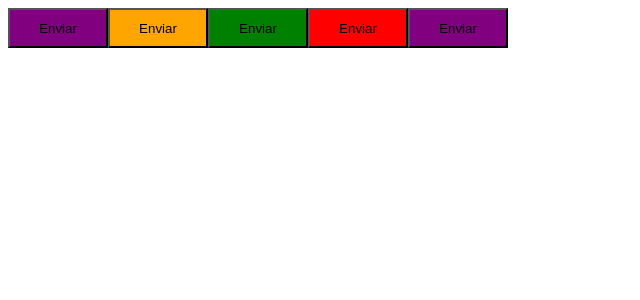
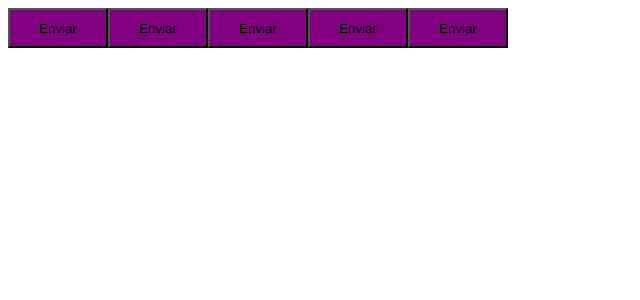
Before and after one commit to Luan4560/ignite-timer, a React (Vite) app: page / in a window 1280 px wide. Shown: the top 300 px of the page, without its empty margins (0-640 px from the left). Built offline with nearby package versions, Linux system fonts and the light colour scheme.

Commit message:
structure application -  theme setup

```diff
--- a/src/App.tsx
+++ b/src/App.tsx
@@ -1,14 +1,16 @@
+import { ThemeProvider } from "styled-components";
 import { Button } from "./components/Button";
+import { defaultTheme } from "./styles/theme/default";
 
 export const App = () => {
   return (
-    <>
+    <ThemeProvider theme={defaultTheme}>
       <Button variant="primary" />
       <Button variant="secondary" />
       <Button variant="success" />
       <Button variant="danger" />
       <Button />
-    </>
+    </ThemeProvider>
   );
 };
 
--- a/src/components/styles.ts
+++ b/src/components/styles.ts
@@ -17,7 +17,10 @@ export const ButtonContainer = styled.button<ButtonContainerProps>`
   width: 100px;
   height: 40px;
 
-  ${props => {
+  background-color: ${({ theme }) => theme.primary};
+
+
+  /* ${props => {
     return css`background-color: ${buttonVariants[props.variant]}`
-  }}
+  }} */
 `
--- /dev/null
+++ b/src/styles/theme/default.ts
@@ -0,0 +1,4 @@
+export const defaultTheme = {
+  primary: 'purple',
+  secondary: 'orange'
+}
```
